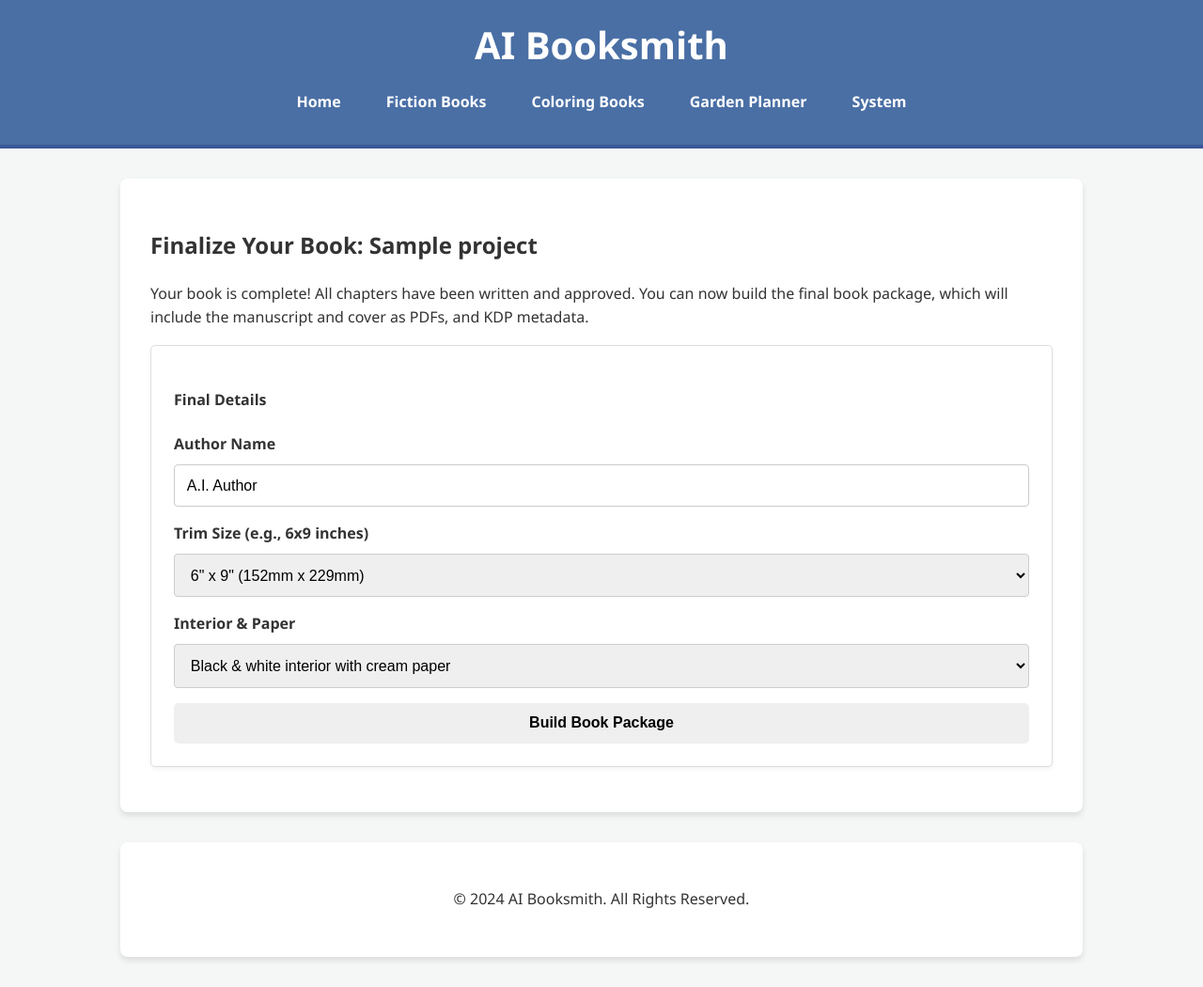
After one commit to fabster12/Test01, a Python web app: template ai_booksmith/books/fiction/templates/fiction/finalize.html in a window 1280 px wide. The commit adds this page. Shown: the whole page at 94% size. Run offline with Jinja, Linux system fonts and the light colour scheme; the template is opened without the code that fills it: most values are stand-ins (such as "Sample title", 1, 10 or a date in 2020).

Commit message:
Overhaul Fiction Writing Room and Enhance Mock Provider
This commit introduces a major overhaul of the Fiction Writing Room and improves the mock provider based on user feedback.

**Fiction Writing Room Overhaul:**
- **UI Refactor:** The chapter navigation is now a vertical list of buttons, and the 'Approve and Generate Images' button has been split into two distinct actions: 'Approve Text' and 'Generate Images'. This gives the user more control over the workflow.
- **Backend Refactor:** The routes have been updated to support the new UI, with separate endpoints for saving text and generating images.
- **Bug Fix:** A `TemplateNotFound` error for `finalize.html` has been fixed by creating the missing template and correcting the template paths in the routes.

**Mock Provider Enhancements:**
- **Realistic Chapter Text:** The mock provider now generates sensible chapter text that includes `{{image of...}}` placeholders, simulating the process of extracting image prompts from the text.
- **Dynamic Mock Images:** The mock image generation now uses a public placeholder service (`picsum.photos`) to provide varied images, making the mock experience more realistic.

```diff
--- /dev/null
+++ b/ai_booksmith/books/fiction/templates/fiction/finalize.html
@@ -0,0 +1,54 @@
+{% extends "base.html" %}
+
+{% block title %}Finalize Book - {{ project.title }}{% endblock %}
+
+{% block content %}
+<h2>Finalize Your Book: {{ project.title }}</h2>
+<p>Your book is complete! All chapters have been written and approved. You can now build the final book package, which will include the manuscript and cover as PDFs, and KDP metadata.</p>
+
+<div class="card mt-4">
+    <div class="card-header">
+        <h4>Final Details</h4>
+    </div>
+    <div class="card-body">
+        <form action="{{ url_for('fiction.build_package', project_id=project.id) }}" method="POST">
+            <div class="form-group">
+                <label for="author_name">Author Name</label>
+                <input type="text" id="author_name" name="author_name" class="form-control" value="A.I. Author" required>
+            </div>
+            <div class="form-group">
+                <label for="trim_size">Trim Size (e.g., 6x9 inches)</label>
+                <select id="trim_size" name="trim_size" class="form-control">
+                    <option value="6x9" selected>6" x 9" (152mm x 229mm)</option>
+                    <option value="5.5x8.5">5.5" x 8.5" (140mm x 216mm)</option>
+                </select>
+                <input type="hidden" name="trim_width_mm" id="trim_width_mm" value="152">
+                <input type="hidden" name="trim_height_mm" id="trim_height_mm" value="229">
+            </div>
+            <div class="form-group">
+                <label for="interior_color">Interior & Paper</label>
+                <select id="interior_color" name="interior_color" class="form-control">
+                    <option value="bw" selected>Black & white interior with cream paper</option>
+                    <option value="premium_color">Premium color interior with white paper</option>
+                </select>
+            </div>
+            <button type="submit" class="btn btn-success btn-lg">Build Book Package</button>
+        </form>
+    </div>
+</div>
+
+<script>
+document.getElementById('trim_size').addEventListener('change', function() {
+    const selected = this.value;
+    const widthInput = document.getElementById('trim_width_mm');
+    const heightInput = document.getElementById('trim_height_mm');
+    if (selected === '6x9') {
+        widthInput.value = '152';
+        heightInput.value = '229';
+    } else if (selected === '5.5x8.5') {
+        widthInput.value = '140';
+        heightInput.value = '216';
+    }
+});
+</script>
+{% endblock %}
```
Also changed, not shown: ai_booksmith/books/fiction/routes.py (+14 -11 lines), ai_booksmith/books/fiction/templates/fiction/writing_room.html (+7 -3 lines), ai_booksmith/mock_provider.py (+28 -23 lines).
